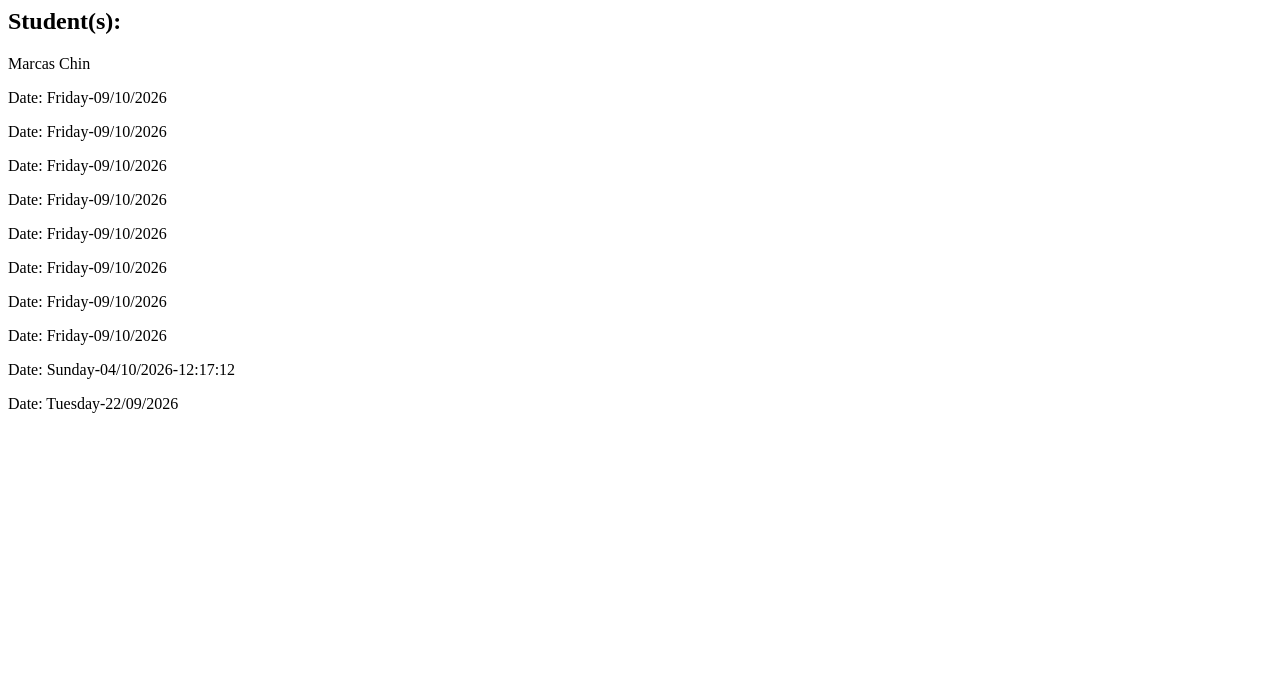
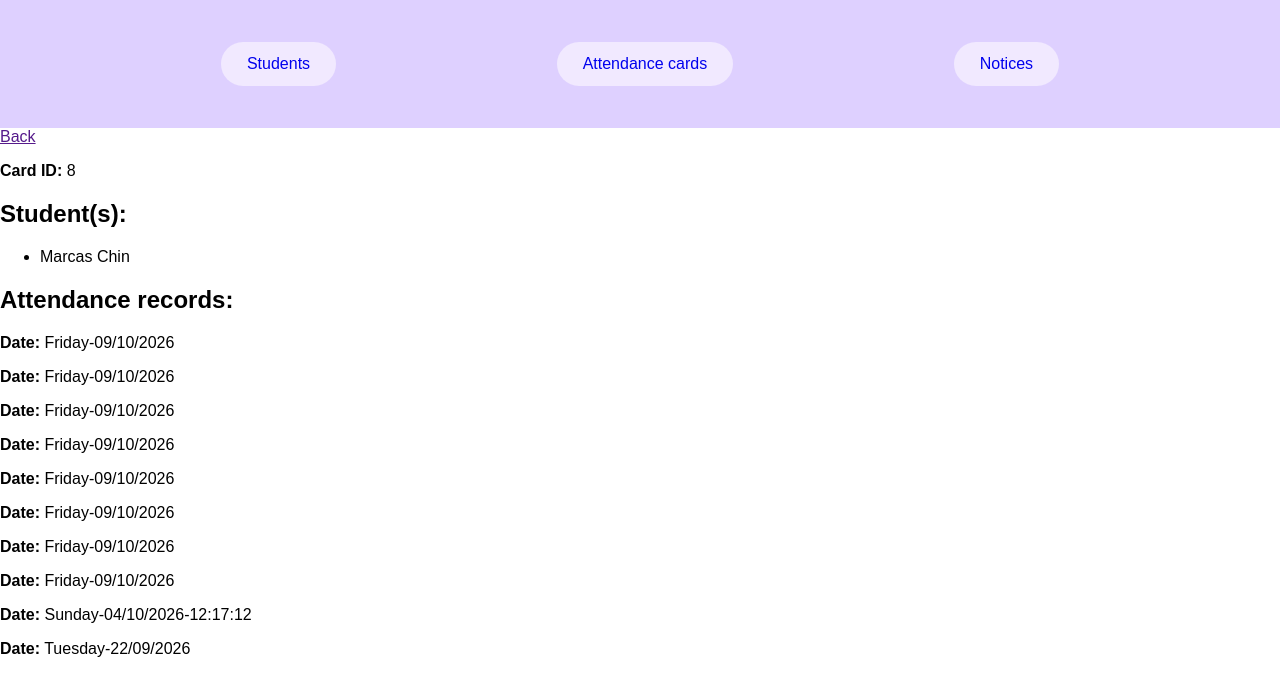
Before and after one commit to Av510/ambition_TKD, a Flask app: page /cardhistory/8 in a window 1280 px wide. Shown: the top 696 px of the page. Run offline with Flask 3, Linux system fonts and the light colour scheme; data comes from the database, SQL or seed files in the repository.

Commit message:
Update cardhistory.html
Refactor card history template to extend layout and improve structure.

```diff
--- a/attendance_tracker/Templates/cardhistory.html
+++ b/attendance_tracker/Templates/cardhistory.html
@@ -1,9 +1,41 @@
-<h2> Student(s):</h2>
+{% extends "layout.html" %}
 
-{% for student in students %}
-    <p>{{ student.first_name }} {{ student.surname }}</p>
-{% endfor %}
+{% block title %}
+Card history
+{% endblock %}
 
-{% for record in records %}
-    <p>Date: {{ record["date"] }}</p>
-{% endfor %}
+{% block content %}
+
+<link rel="stylesheet" href="{{ url_for('static', filename='cardhistory.css') }}">
+
+    <a class="back-button" href="{{ og_page }}">Back</a>
+
+    <section>
+
+        <p class="card-id">
+            <strong>Card ID:</strong> {{ card_id }}
+        </p>
+
+        <h2>Student(s):</h2>
+
+        <ul>
+        {% for student in students %}
+            <li>{{ student.first_name }} {{ student.surname }}</li>
+        {% endfor %}
+        </ul>
+
+    </section>
+
+    <section>
+
+        <h2>Attendance records:</h2>
+
+        {% for record in records %}
+            <p class="record-date">
+                <strong>Date:</strong> {{ record["date"] }}
+            </p>
+        {% endfor %}
+
+    </section>
+
+{% endblock %}
```
